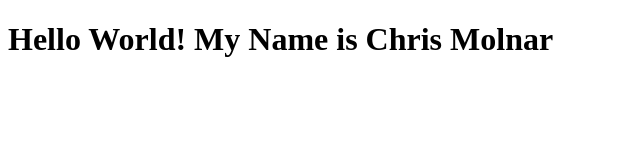
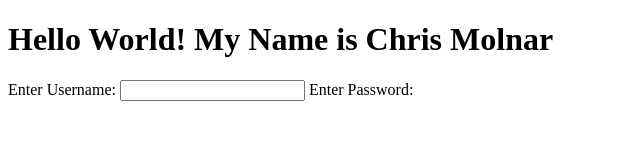
Before and after one commit to ChristophenMol/hello-world, a plain HTML site: page index.html in a window 1280 px wide. Shown: the whole page, without its empty margins (0-640 px from the left). Drawn offline with Linux system fonts and the light colour scheme.

Commit message:
Update index.html

```diff
--- a/index.html
+++ b/index.html
@@ -6,5 +6,11 @@
   </head>
   <body>
     <h1>Hello World! My Name is Chris Molnar</h1>
+    <form action="index.html" method="get">
+      <label for="username">Enter Username: </label>
+      <input type="text" minlength="5" maxlength="15" required></input>
+    <label for="password">Enter Password: </label>
+    <inout type="password" minlength="8" maxlength="16" required></input>
+    </form>
   </body>
 </html>
```
